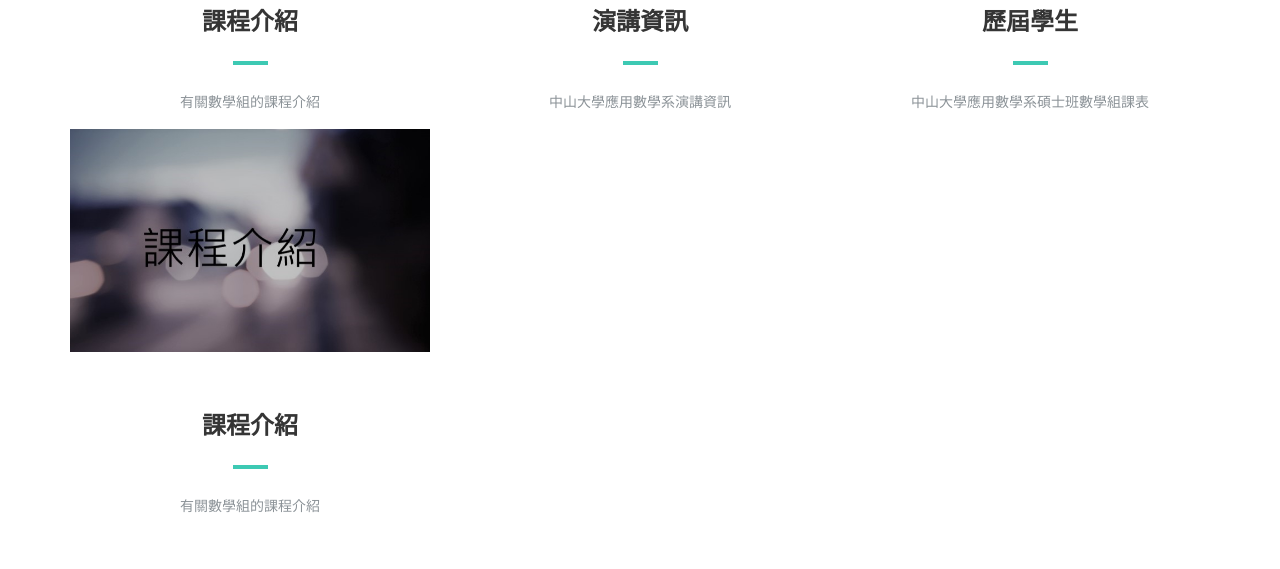
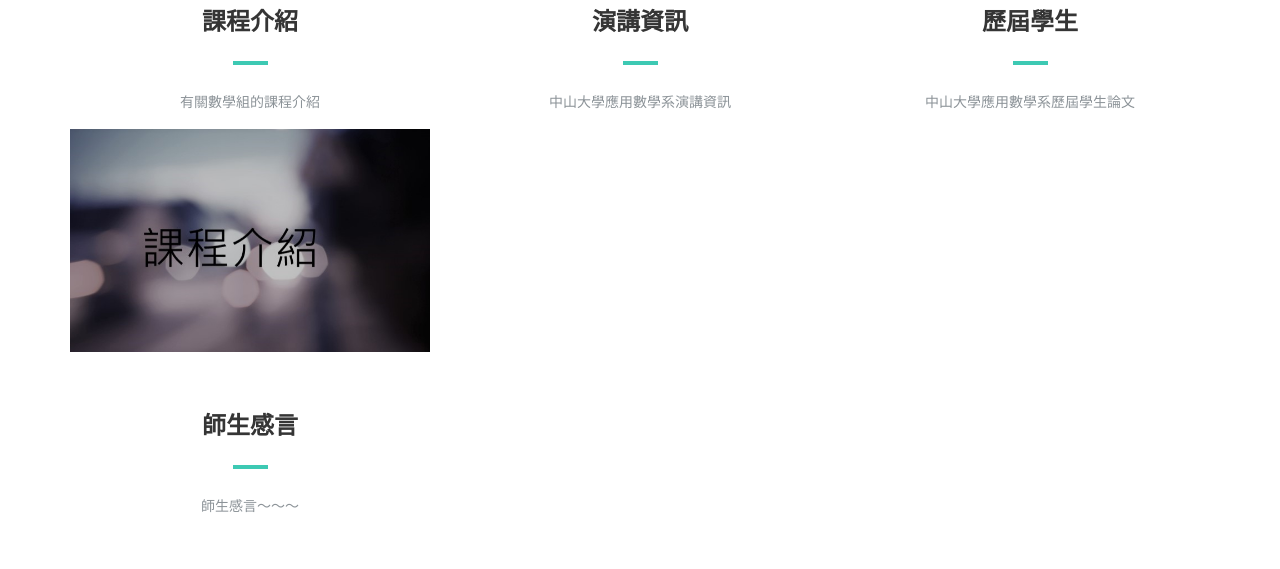
Before and after one commit to jyuan114/jyuan114.github.io, a plain HTML site: page index.html in a window 1280 px wide. Shown: the part 3917-4486 px from the top of the page. Drawn offline with nearby package versions, Linux system fonts and the light colour scheme.

Commit message:
Add files via upload

```diff
--- a/index.html
+++ b/index.html
@@ -373,7 +373,7 @@
                         </div>
                       </div>
                       <h2><font size="5">歷屆學生</font></h2>
-                      <p>中山大學應用數學系碩士班數學組課表</p>
+                      <p>中山大學應用數學系歷屆學生論文</p>
                     </div>
 
                     <div class="col-md-4 wp4 delay-1s" >
@@ -386,8 +386,8 @@
                           </div>
                         </div>
                       </div>
-                      <h2><font size="5">課程介紹</font></h2>
-                      <p>有關數學組的課程介紹</p>
+                      <h2><font size="5">師生感言</font></h2>
+                      <p>師生感言～～～</p>
                     </div>
                   </li>
             <!--
```
